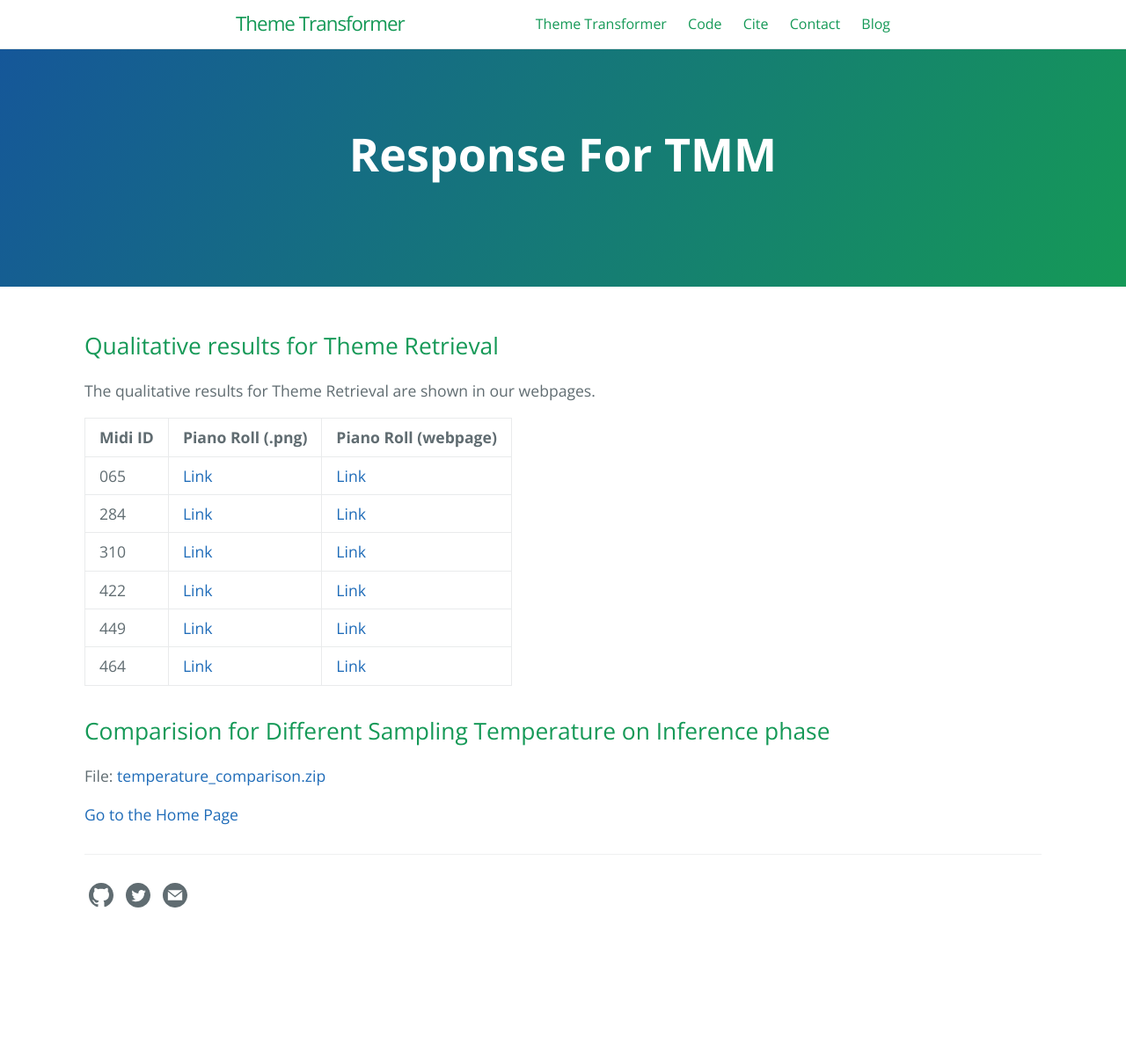
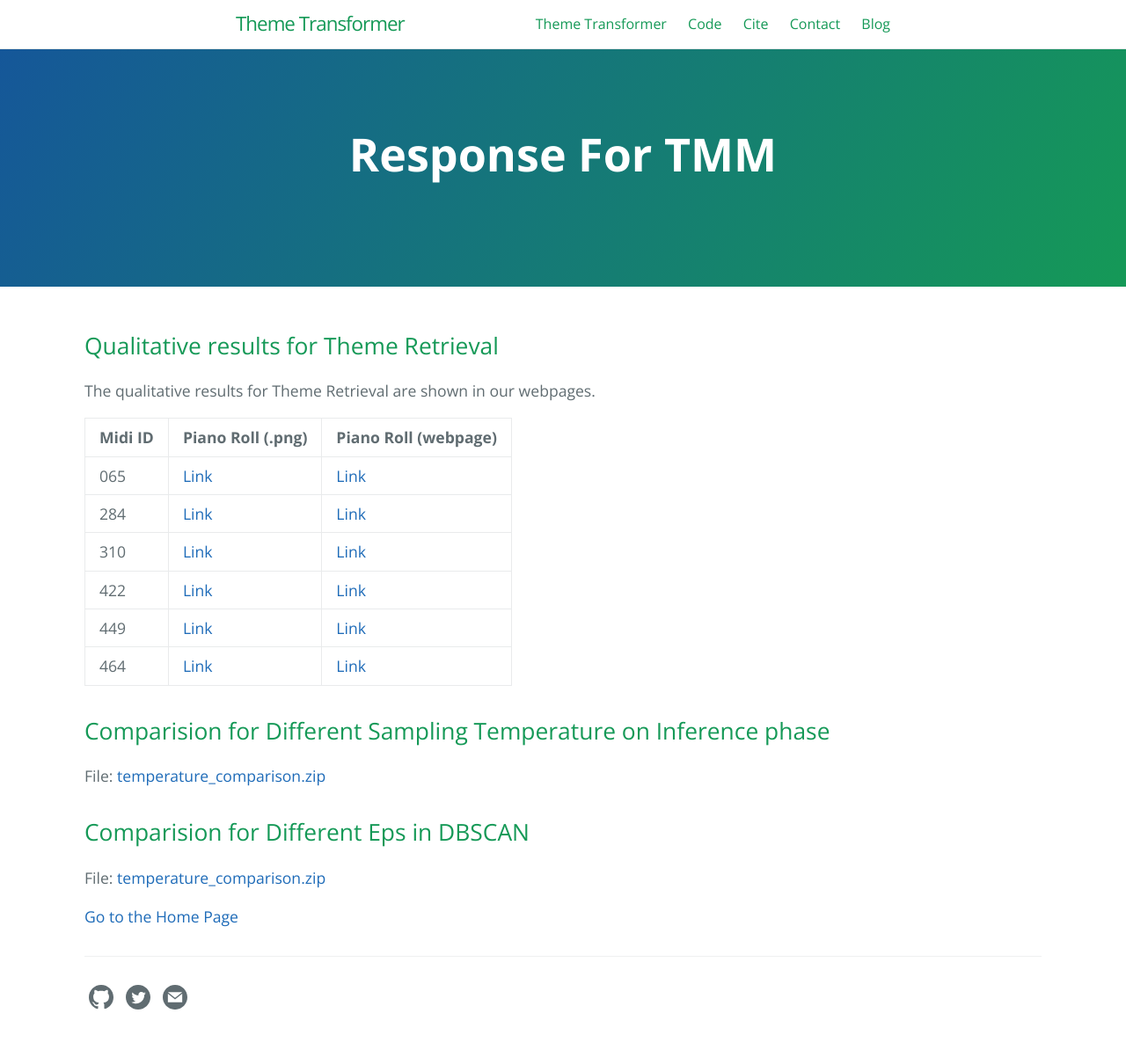
Before and after one commit to atosystem/ThemeTransformer, a Jekyll site: the page built from responsefortmm.md, in a window 1280 px wide. Shown: the whole page at 88% size. Built offline with Jekyll 4.4.1, drawn with Linux system fonts in a browser that asks for light colours; before the commit the page ends 1086 px from its top, so only the background shows below that.

Commit message:
add files for eps and temp

```diff
--- a/responsefortmm.md
+++ b/responsefortmm.md
@@ -26,4 +26,8 @@ Midi ID       | Piano Roll (.png) | Piano Roll (webpage) |
 
 File: [temperature_comparison.zip](tmm_files/temperatureSampling/differentTemp/differentTemp/temperature_comparison.zip)
 
+## Comparision for Different Eps in DBSCAN
+
+File: [temperature_comparison.zip](tmm_files/temperatureSampling/differentTemp/differentTemp/eps_comparison.zip)
+
 [Go to the Home Page]({{ '/' | absolute_url }})
```
Also changed, not shown: 2 other files.
